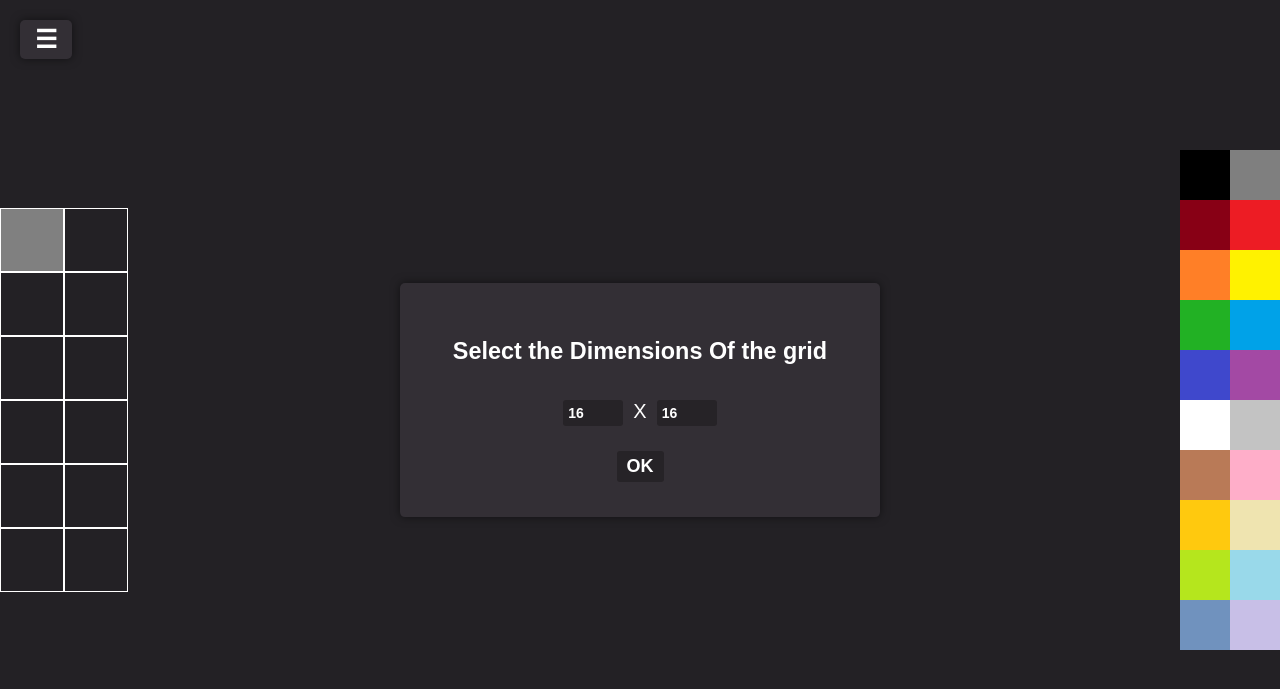
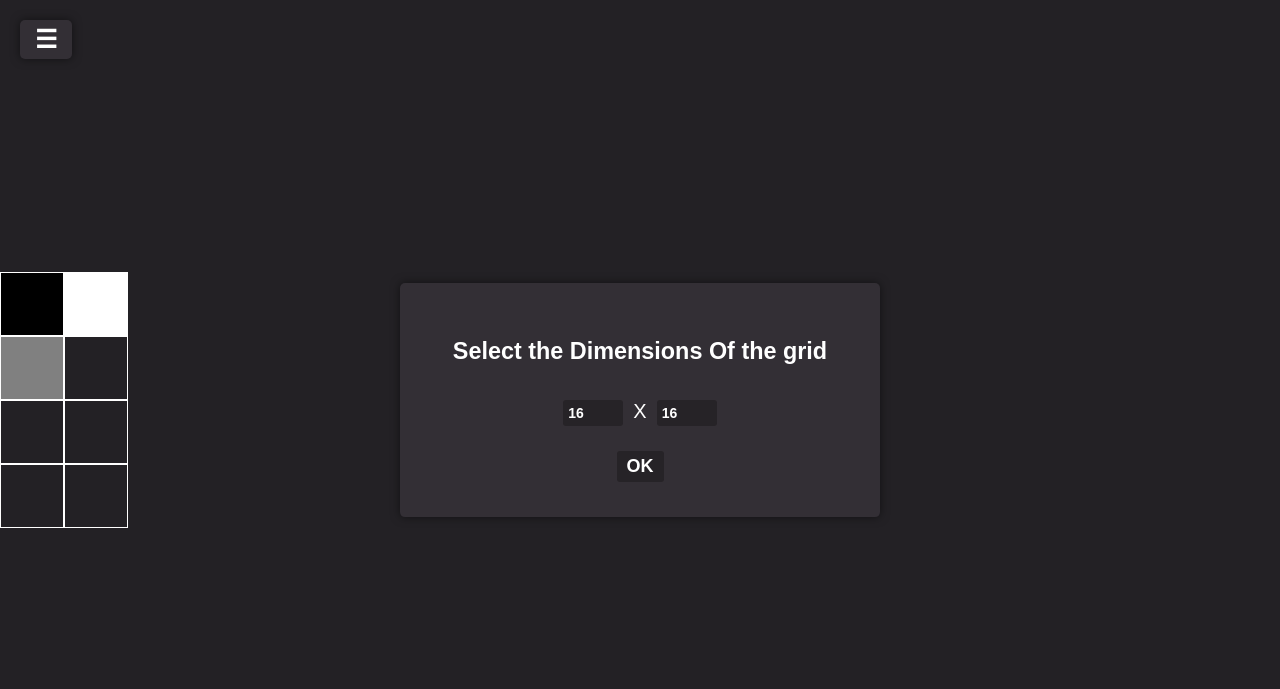
Before and after one commit to raatmarien/my-qr.art, a Django app: page /editor/ in a window 1280 px wide. Shown: the top 689 px of the page. Run offline with Django 3.2, Linux system fonts and the light colour scheme; some libraries are stand-ins or nearby versions; some web fonts are replaced.

Commit message:
Clean up UI

```diff
--- a/qr_editor/static/qr_editor/js/main.js
+++ b/qr_editor/static/qr_editor/js/main.js
@@ -1,14 +1,13 @@
 var Tool = {
   "pen": 0,
-  "eraser": 1,
-  "fillBucket": 2,
-  "line": 3,
-  "circle": 4,
-  "ellipse": 5,
-  "addFrame": 6,
-  "undo": 7,
-  "redo": 8,
-  "clearCanvas": 9
+  "fillBucket": 1,
+  // "line": 3,
+  // "circle": 4,
+  // "ellipse": 5,
+  // "addFrame": 6,
+  "undo": 2,
+  "redo": 3,
+  "clearCanvas": 4
 };
 var tools = [true, false, false, false, false, false];
 var lc = [];
@@ -133,7 +132,7 @@ class Canvas {
   setmode(i) {
     tools = [false, false, false, false, false, false];
     tools[i] = true;
-    document.querySelectorAll("#toolbar .item").forEach((x, i) => {
+    document.querySelectorAll("#toolbar .tool-item").forEach((x, i) => {
       if (tools[i]) x.style.backgroundColor = "grey";
       else x.style.backgroundColor = "";
     })
@@ -314,9 +313,6 @@ window.onload = function () {
   else {
     newProject();
   }
-  document.querySelector("#palette").innerHTML = colors.map(x => `<span class="item" style="background-color: rgb(${x[0]},${x[1]},${x[2]})" onclick="board.setcolor([${x}]);act(this);" oncontextmenu="board.setcolor([${x}]);act(this);board.ctx.globalAlpha=+prompt('Transparency(0-1)?')"></span>`).join("\n");
-
-  document.querySelector("#palette").addEventListener("contextmenu",e=>e.preventDefault());
 }
 
 document.querySelector("#close").onclick = function () {
@@ -337,25 +333,7 @@ function newProject(){
   window.dim = new Popup("#popup");
   window.colors = [
     [0, 0, 0, 255],
-    [127, 127, 127, 255],
-    [136, 0, 21, 255],
-    [237, 28, 36, 255],
-    [255, 127, 39, 255],
-    [255, 242, 0, 255],
-    [34, 177, 36, 255],
-    [0, 162, 232, 255],
-    [63, 72, 204, 255],
-    [163, 73, 164, 255],
-    [255, 255, 255, 255],
-    [195, 195, 195, 255],
-    [185, 122, 87, 255],
-    [255, 174, 201, 255],
-    [255, 201, 14, 255],
-    [239, 228, 176, 255],
-    [181, 230, 29, 255],
-    [153, 217, 234, 255],
-    [112, 146, 190, 255],
-    [200, 191, 231, 255]
+    [255, 255, 255, 255]
   ];
 }
 function filler(x, y, cc) {
@@ -370,14 +348,9 @@ function filler(x, y, cc) {
   }
 }
 
-function act(clr) {
-  document.querySelectorAll("#palette .item").forEach(x => x.style.boxShadow = "");
-  clr.style.boxShadow = "10px 10px 10px 10px rgba(0,0,0,0.5)";
-}
-
 window.onbeforeunload = function () {
   board.saveInLocal();
-  return "Data will be lost if you leave the page, are you sure?";
+  return;
 };
 
 var msg;
--- a/qr_editor/templates/qr_editor/index.html
+++ b/qr_editor/templates/qr_editor/index.html
@@ -31,18 +31,14 @@
 </div>
 <canvas id="canvas"></canvas>
 <div id="toolbar">
-  <span class="item" onclick="board.setmode(0)" style="background-color: grey;"><i class="fas fa-pencil-alt"></i></span>
-  <span class="item" onclick="board.setmode(1)"><i class="fas fa-eraser"></i></span>
-  <span class="item" onclick="board.setmode(2)"><i class="fas fa-fill"></i></span>
-  <span class="item" onclick="board.setmode(3)"><i class="fas fa-slash"></i></span>
-  <span class="item" onclick="board.setmode(4)"><i class="far fa-circle"></i></span>
-  <span class="item" onclick="board.setmode(5)"><i class="far fa-circle" style="transform: rotateX(45deg);"></i></span>
-  <span class="item" onclick="board.addFrame()"><i class="fas fa-plus"></i></span>
-  <span class="item" onclick="board.undo()"><i class="fas fa-undo"></i></span>
-  <span class="item" onclick="board.redo()"><i class="fas fa-redo"></i></span>
-  <span class="item" onclick="board.clear()"><i class="fas fa-trash"></i></span>
-  <span class="item" onclick="board.addImage()"><i class="fa fa-upload"></i></span>
-  <span class="item" onclick="Frames.open()"><i class="fas fa-eye"></i></span>
+  <span class="item" onclick="board.setcolor([0, 0, 0, 255])" style="background-color: black;"></span>
+  <span class="item" onclick="board.setcolor([255, 255, 255, 255])" style="background-color: white;"></span>
+  <span class="item tool-item" onclick="board.setmode(0)" style="background-color: grey;"><i class="fas fa-pencil-alt"></i></span>
+  <span class="item tool-item" onclick="board.setmode(1)"><i class="fas fa-fill"></i></span>
+  <span class="item tool-item" onclick="board.undo()"><i class="fas fa-undo"></i></span>
+  <span class="item tool-item" onclick="board.redo()"><i class="fas fa-redo"></i></span>
+  <span class="item tool-item" onclick="board.clear()"><i class="fas fa-trash"></i></span>
+  <span class="item tool-item" onclick="board.addImage()"><i class="fa fa-upload"></i></span>
 </div>
 <div id="palette"></div>
 </body>
```
